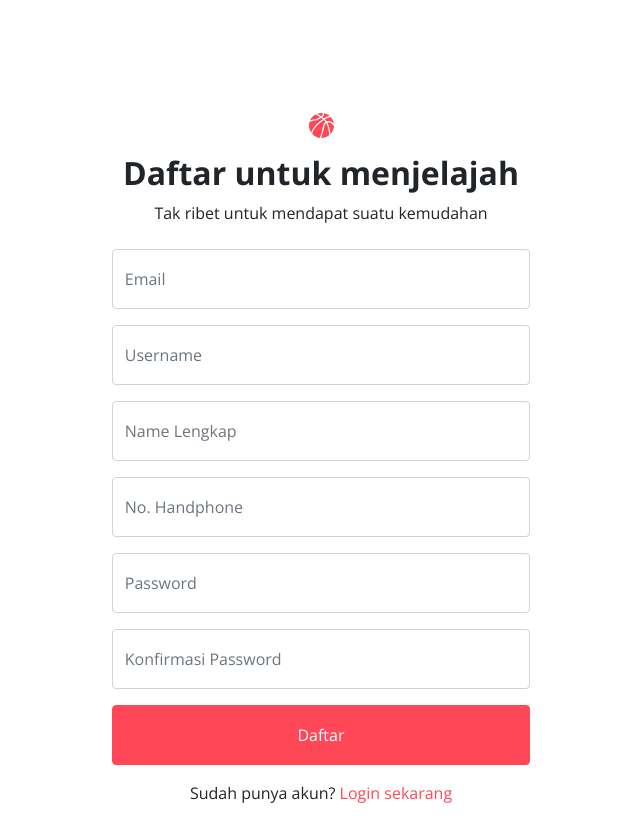
After one commit to mralifakbar/sportify, a PHP site: page /register.php in a window 1280 px wide. The commit adds this page. Shown: the whole page, without its empty margins (319-959 px from the left). Run offline with PHP 8.4, Linux system fonts and the light colour scheme.

Commit message:
add login and register ui

```diff
--- /dev/null
+++ b/register.php
@@ -0,0 +1,51 @@
+<!DOCTYPE html>
+<html lang="en">
+
+<head>
+    <meta charset="UTF-8">
+    <meta http-equiv="X-UA-Compatible" content="IE=edge">
+    <meta name="viewport" content="width=device-width, initial-scale=1.0">
+    <title>Daftar - Sportify</title>
+    <link href="https://cdn.jsdelivr.net/npm/bootstrap@5.0.0-beta2/dist/css/bootstrap.min.css" rel="stylesheet"
+        integrity="sha384-BmbxuPwQa2lc/FVzBcNJ7UAyJxM6wuqIj61tLrc4wSX0szH/Ev+nYRRuWlolflfl" crossorigin="anonymous">
+    <link href="styles/main.css" rel="stylesheet" type="text/css" />
+    <link rel="shortcut icon" href="images/ball.svg" type="image/x-icon">
+</head>
+
+<body>
+    <div class="section-login container text-center pt-5 mt-5">
+        <div class="col-lg-6 mx-auto my-auto">
+            <div class="logo mt-3">
+                <a href="">
+                    <img src="images/ball.svg" alt="Brand Icon" class="logo-brand">
+                </a>
+            </div>
+            <div class="login-greeting mt-3">
+                <h3 class="fw-bold fs-2">Daftar untuk menjelajah</h3>
+                <p>Tak ribet untuk mendapat suatu kemudahan</p>
+            </div>
+            <form action="" method="post" class="mt-4">
+                <input type="email" name="email" class="form-control w-75 mx-auto mb-3" id="registerEmail"
+                    placeholder="Email">
+                <input type="text" maxlength="20" name="username" class="form-control w-75 mx-auto mb-3"
+                    id="registerUsername" placeholder="Username">
+                <input type="text" maxlength="30" name="fullname" class="form-control w-75 mx-auto mb-3"
+                    id="registerFullName" placeholder="Name Lengkap">
+                <input type="tel" maxlength="16" name="phonenumber" class="form-control w-75 mx-auto mb-3"
+                    id="registerPhone" placeholder="No. Handphone">
+                <input type="password" name="password" class="form-control w-75 mx-auto mb-3" id="registerPassword"
+                    placeholder="Password">
+
+                <input type="password" name="conpassword" class="form-control w-75 mx-auto" id="registerConPassword"
+                    placeholder="Konfirmasi Password">
+
+                <input type="submit" value="Daftar" class="btn btn-primary w-75 mt-3">
+                <p class="mt-3">Sudah punya akun? <a href="login.php">Login sekarang</a></p>
+            </form>
+        </div>
+
+
+    </div>
+</body>
+
+</html>
--- a/styles/main.css
+++ b/styles/main.css
@@ -519,4 +519,17 @@ body footer .nav-footer a:hover {
 body footer li {
   margin-bottom: 16px;
 }
+
+.section-login {
+  margin-top: 10%;
+}
+
+.section-login form input {
+  height: 60px !important;
+}
+
+.section-login form a {
+  text-decoration: none;
+  color: var(--primary);
+}
 /*# sourceMappingURL=main.css.map */
--- a/styles/main.scss
+++ b/styles/main.scss
@@ -530,3 +530,18 @@ body footer .nav-footer a {
 body footer li {
     margin-bottom: 16px;
 }
+
+.section-login {
+    margin-top: 10%;
+
+    form {
+        input {
+            height: 60px !important;
+        }
+
+        a {
+            text-decoration: none;
+            color: var(--primary);
+        }
+    }
+}
```
Also changed, not shown: index.php (+10 -13 lines), login.php (added, +45 -0 lines), 1 other file.
